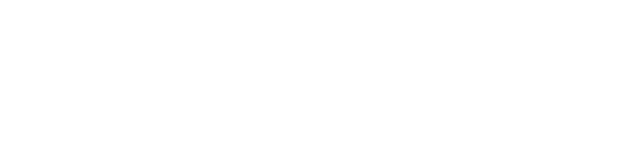
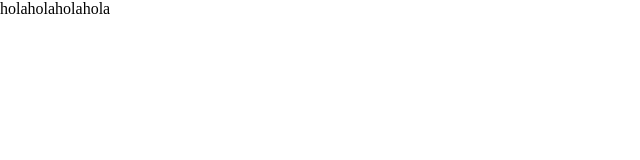
Before and after one commit to Jaroslav-S/github-demo, a plain HTML site: page kontakt.html in a window 1280 px wide. Shown: the whole page, without its empty margins (0-640 px from the left). Drawn offline with Linux system fonts and the light colour scheme.

Commit message:
vytvoreni ukazka.txt a uprava kontakt.html

```diff
--- a/kontakt.html
+++ b/kontakt.html
@@ -8,5 +8,7 @@
 </head>
 <body>
 
+    <p>holaholaholahola</p>
+
 </body>
 </html>
```
Also changed, not shown: ukazka.txt (added).
